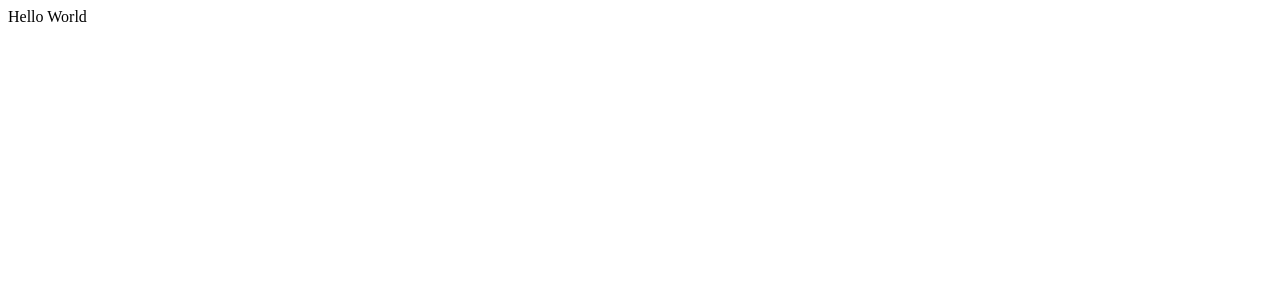
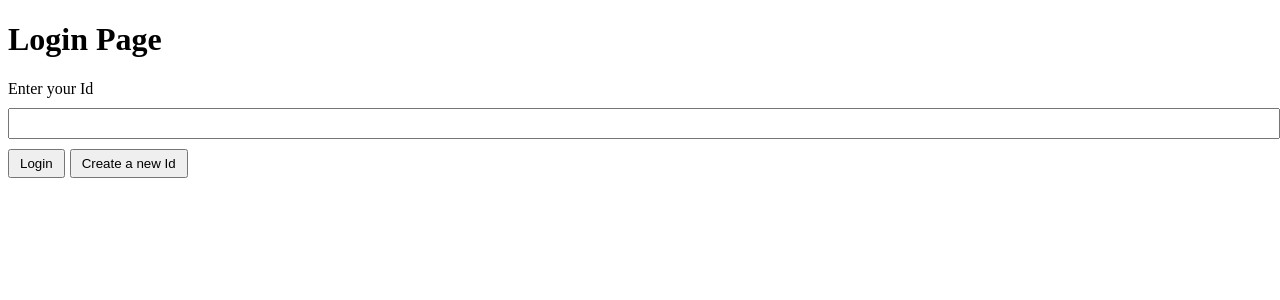
Before and after one commit to kimjeffrey/messaging-app-practice, a React (Create React App) app in the folder client/: page / in a window 1280 px wide. Shown: the top 300 px of the page. Built offline with nearby package versions, Linux system fonts and the light colour scheme; the HTML template or start-up script is replaced by a standard one.

Commit message:
Add Login Page

```diff
--- a/client/package.json
+++ b/client/package.json
@@ -6,9 +6,11 @@
     "@testing-library/jest-dom": "^5.11.4",
     "@testing-library/react": "^11.1.0",
     "@testing-library/user-event": "^12.1.10",
+    "node-sass": "^6.0.1",
     "react": "^17.0.2",
     "react-dom": "^17.0.2",
     "react-scripts": "4.0.3",
+    "uuid": "^8.3.2",
     "web-vitals": "^1.0.1"
   },
   "scripts": {
--- a/client/src/App.js
+++ b/client/src/App.js
@@ -1,8 +1,14 @@
-
+import {useState} from 'react'
+import Login from './components/Login'
 
 function App() {
+  const [id, setId] = useState();
+
   return (
-    "Hello World"
+    <>
+      {id}
+      <Login setId={setId} />
+    </>
   );
 }
 
--- /dev/null
+++ b/client/src/components/Login.js
@@ -0,0 +1,31 @@
+import React, { useRef } from 'react'
+import { v4 as uuidv4 } from 'uuid'
+import './styles/Login.scss'
+
+export default function Login({setId}) {
+  const idRef = useRef();
+
+  function handleSubmit(e) {
+    e.preventDefault();
+
+    setId(idRef.current.value);
+  }
+
+  function createNewId() {
+    setId(uuidv4());
+  }
+
+  return (
+    <div>
+      <h1>Login Page</h1>
+      <form onSubmit={handleSubmit} className="login-form" action="">
+        <label htmlFor="">
+          Enter your Id
+          <input type="text" ref={idRef} />
+        </label>
+        <button type="submit">Login</button>
+        <button onClick={createNewId}>Create a new Id</button>
+      </form>
+    </div>
+  )
+}
--- /dev/null
+++ b/client/src/components/styles/Login.scss
@@ -0,0 +1,11 @@
+.login-form {
+  input {
+    width: 100%;
+    height: 25px;
+    margin-top: 10px;
+  }
+  button {
+    margin: 10px 5px 0px 0px;
+    padding: 5px 10px;
+  }
+}
```
Also changed, not shown: 1 other file (tests, documents, lock files or other folders).
